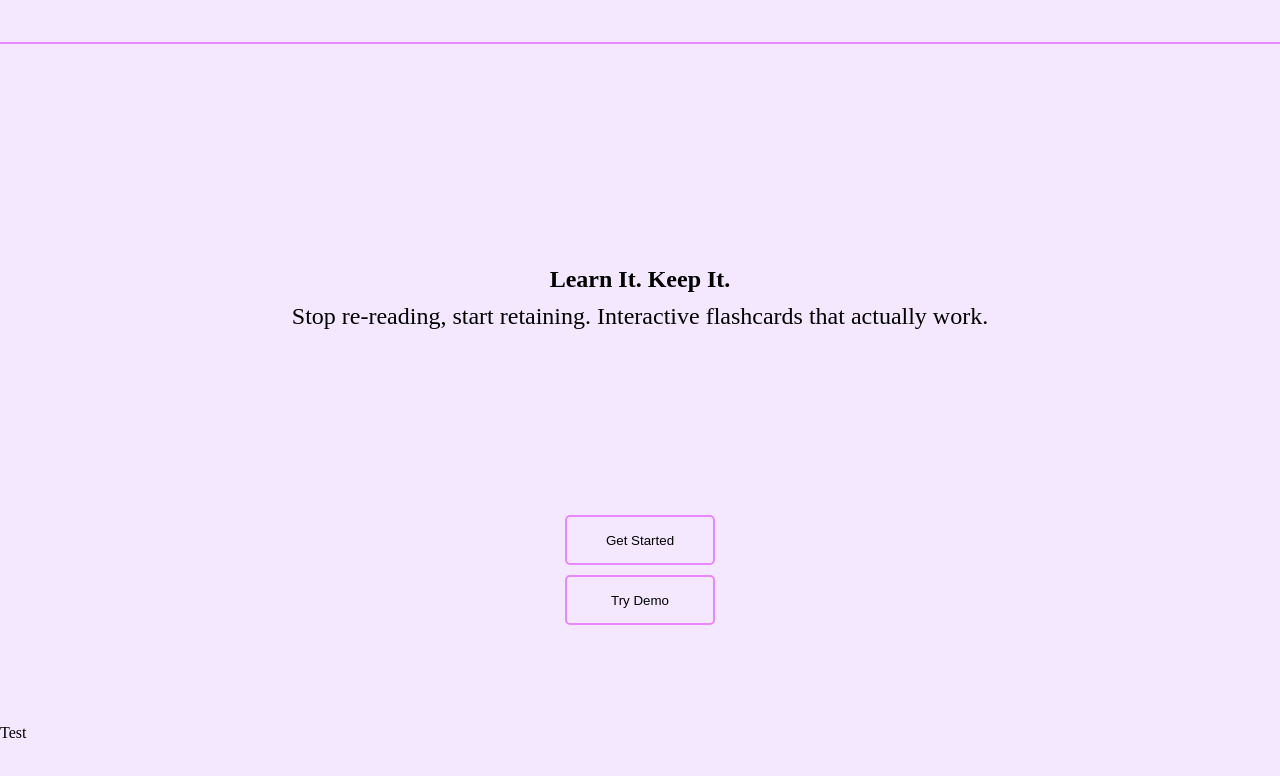
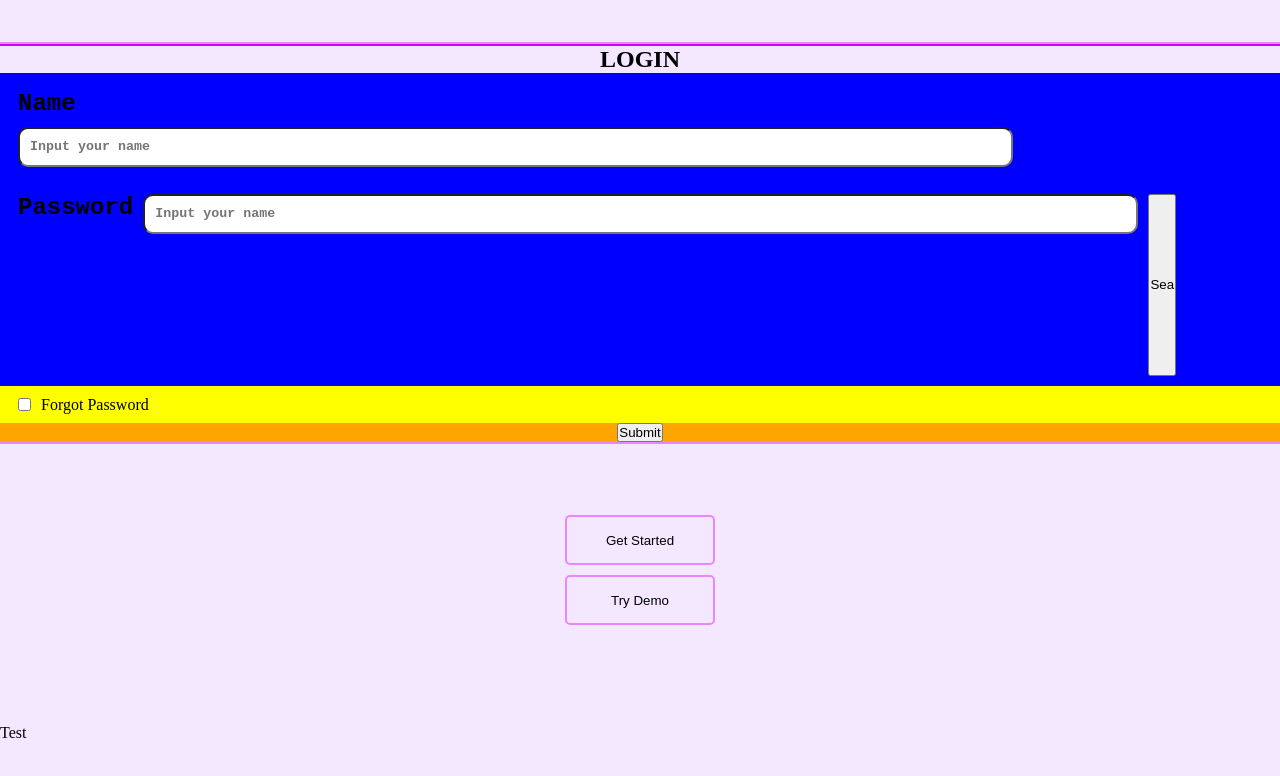
Before and after one commit to Hydro08/MindMesh, a plain HTML site: page index.html in a window 1280 px wide. Shown: the part 76-852 px from the top of the page. Drawn offline with Linux system fonts and the light colour scheme.

Commit message:
Auto Deploy: update site

```diff
--- a/css/style.css
+++ b/css/style.css
@@ -20,7 +20,7 @@ html {
   top: 0;
   left: 0;
 
-  z-index: 1;
+  z-index: 5;
 
   padding: 0 18px;
 }
@@ -224,6 +224,114 @@ html {
   cursor: pointer;
 }
 
+.home-section .mobile-auth-container {
+  width: 100%;
+  height: 50vh;
+
+  display: flex;
+
+  position: absolute;
+  top: 15vh;
+  left: 0;
+
+  border-top: 2px solid #d000ff;
+  border-bottom: 2px solid #d000ff;
+
+  overflow: hidden;
+
+  z-index: 1;
+}
+
+.mobile-auth-container .mobile-login-wrapper {
+  width: 100%;
+  height: 100%;
+
+  display: flex;
+  flex-direction: column;
+  justify-content: center;
+  align-items: center;
+
+  /* overflow: hidden; */
+}
+
+.mobile-login-wrapper .mobile-login-form {
+  width: 100%;
+  height: 100%;
+
+  background: orange;
+
+  display: flex;
+  flex-direction: column;
+  justify-content: center;
+  align-items: center;
+}
+
+.mobile-login-form .mobile-auth-name-group {
+  height: 30%;
+  width: 100%;
+  background: blue;
+  display: flex;
+  flex-direction: column;
+  justify-content: center;
+  padding: 10px 18px;
+  gap: 10px;
+}
+
+.mobile-login-form .mobile-auth-pass-area {
+  height: 30%;
+  width: 100%;
+  background: blue;
+  display: flex;
+  flex-grow: 1;
+  padding: 10px 18px;
+  gap: 10px;
+}
+
+.mobile-login-form .mobile-auth-pass-checker {
+  height: 10%;
+  width: 100%;
+  background: yellow;
+  display: flex;
+  justify-content: left;
+  align-items: center;
+  padding: 10px 18px;
+  gap: 10px;
+}
+
+.mobile-auth-name-group label {
+  font-size: 24px;
+  font-weight: bold;
+  font-family: "Courier New", Courier, monospace;
+}
+
+.mobile-auth-pass-area label {
+  font-size: 24px;
+  font-weight: bold;
+  font-family: "Courier New", Courier, monospace;
+}
+
+.mobile-auth-name-group input,
+.mobile-auth-pass-area input {
+  width: 80%;
+  height: 40px;
+  border-radius: 10px;
+  padding: 0 10px;
+  font-family: "Courier New", Courier, monospace;
+  font-weight: bold;
+}
+
+.mobile-auth-container .mobile-signup-wrapper {
+  width: 0%;
+  height: 100%;
+
+  display: flex;
+  flex-direction: column;
+  justify-content: center;
+  align-items: center;
+
+  overflow: hidden;
+}
+
 .features-section {
   width: 100%;
   height: 100vh;
--- a/css/toggle.css
+++ b/css/toggle.css
@@ -52,6 +52,11 @@ body.light-mode .mobile-toggle-wrapper button {
 
 body.light-mode .mobile-auth-wrapper button {
   background: #f3e8ff;
+}
+
+body.light-mode .mobile-auth-container {
+  background: #f3e8ff;
+  border-bottom: 2px solid #e987ff;
 }
 
 /* DARK MODE */
--- a/index.html
+++ b/index.html
@@ -52,6 +52,53 @@
           <button id="mobileAuthSigninBtn">Sign Up</button>
         </div>
       </div>
+      <div class="mobile-auth-container">
+        <div class="mobile-login-wrapper" id="mobileLoginWrapper">
+          <h1>LOGIN</h1>
+          <form class="mobile-login-form" id="mobileLoginForm">
+            <div class="mobile-auth-name-group">
+              <label for="mobileLoginName">Name</label>
+              <input
+                type="text"
+                id="mobileLoginName"
+                placeholder="Input your name"
+                required
+              />
+            </div>
+            <div class="mobile-auth-pass-area">
+              <label for="mobileLoginPass">Password</label>
+              <input
+                type="password"
+                id="mobileLoginPass"
+                placeholder="Input your name"
+                required
+              />
+              <button>Sea</button>
+            </div>
+            <div class="mobile-auth-pass-checker">
+              <input type="checkbox" class="forgot-pass-checkbox" />
+              <p>Forgot Password</p>
+            </div>
+            <div class="mobile-login-submit">
+              <button type="submit">Submit</button>
+            </div>
+          </form>
+        </div>
+        <div class="mobile-signup-wrapper" id="mobileSignupWrapper">
+          <h1>SIGN UP</h1>
+          <form id="mobileSignupForm">
+            <label for="mobileSignupName">Name</label>
+            <input
+              type="text"
+              id="mobileSignupName"
+              placeholder="Input your name"
+              required
+            />
+            <button type="submit">Submit</button>
+          </form>
+        </div>
+        <div class="mobile-forgot-pass-wrapper"></div>
+      </div>
       <div class="home-wrapper">
         <div class="tagline-wrapper">
           <h1>Learn It. Keep It.</h1>
@@ -70,5 +117,7 @@
     <section class="how-it-works-section" id="howItWorksSection">Test</section>
     <section class="demo-section" id="demoSection">Test</section>
     <script type="module" src="js/script.js"></script>
+    <script src="https://www.gstatic.com/firebasejs/9.22.0/firebase-app-compat.js"></script>
+    <script src="https://www.gstatic.com/firebasejs/9.22.0/firebase-database-compat.js"></script>
   </body>
 </html>
```
